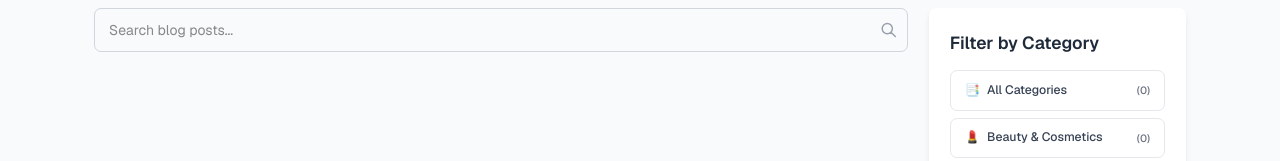
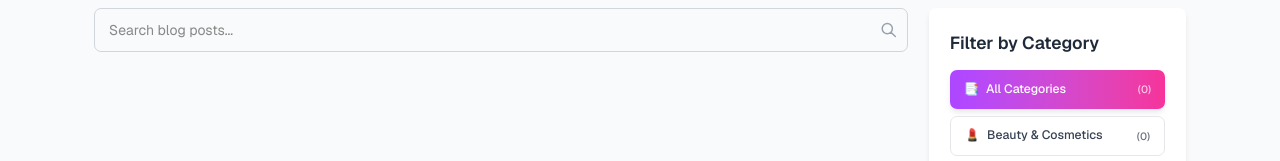
Before and after one commit to salman-haroon-marwari/marwari-luxe-app, a Next.js app: page /blogs/page/1 in a window 1280 px wide. Shown: the part 524-685 px from the top of the page. Built offline with nearby package versions, Linux system fonts and the light colour scheme.

Commit message:
Fix Vercel build: Add missing selectedCategory prop to PaginationSearchFilters

```diff
--- a/src/components/blog/PaginationSearchFilters.tsx
+++ b/src/components/blog/PaginationSearchFilters.tsx
@@ -36,7 +36,9 @@ const PaginationSearchFilters = ({ categories }: PaginationSearchFiltersProps) =
       <div>
         <CategoryFilter
           categories={categories}
+          selectedCategory={null}
           onCategoryChange={handleCategoryChange}
+          blogPosts={[]}
         />
       </div>
     </div>
```
